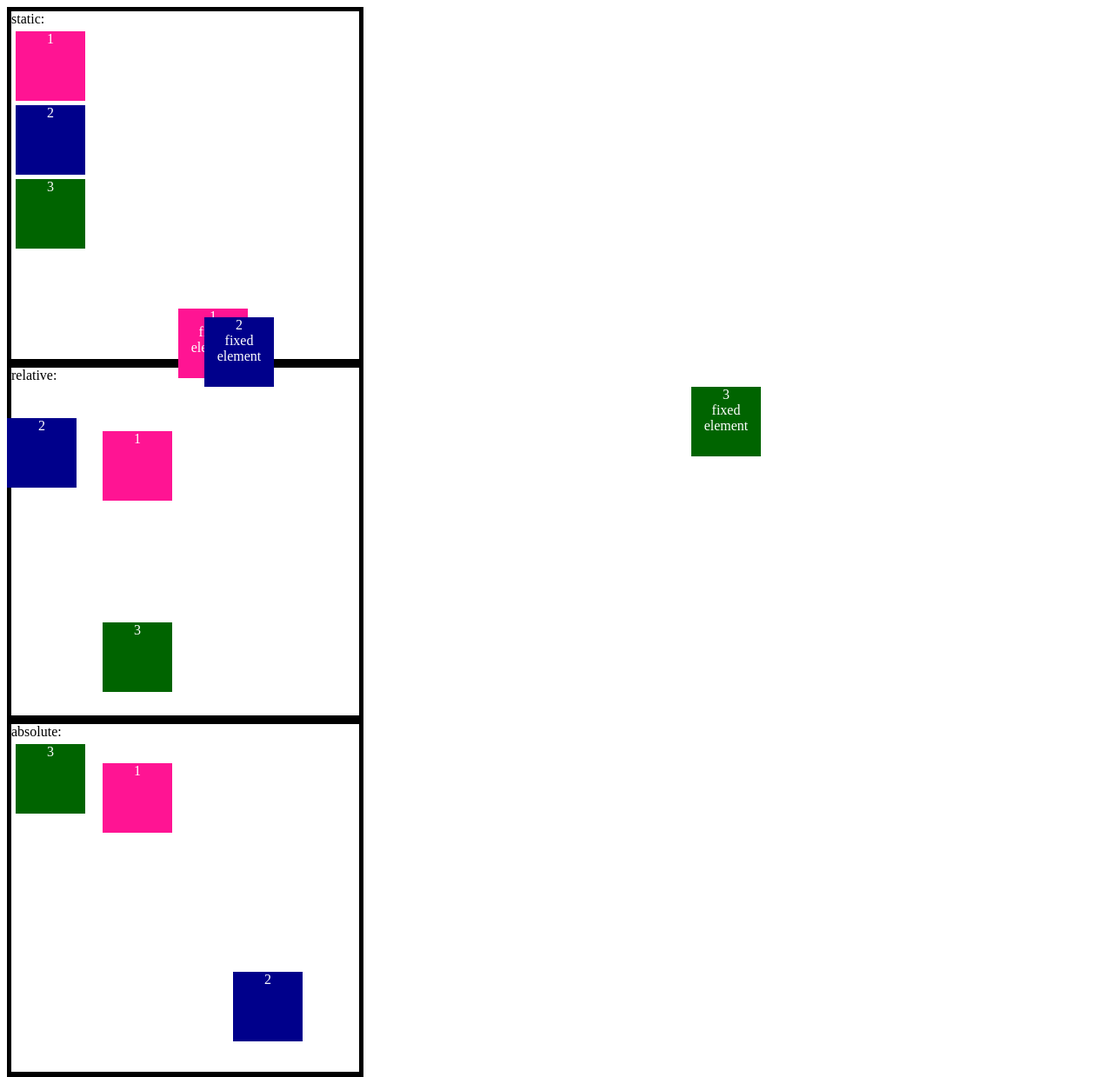
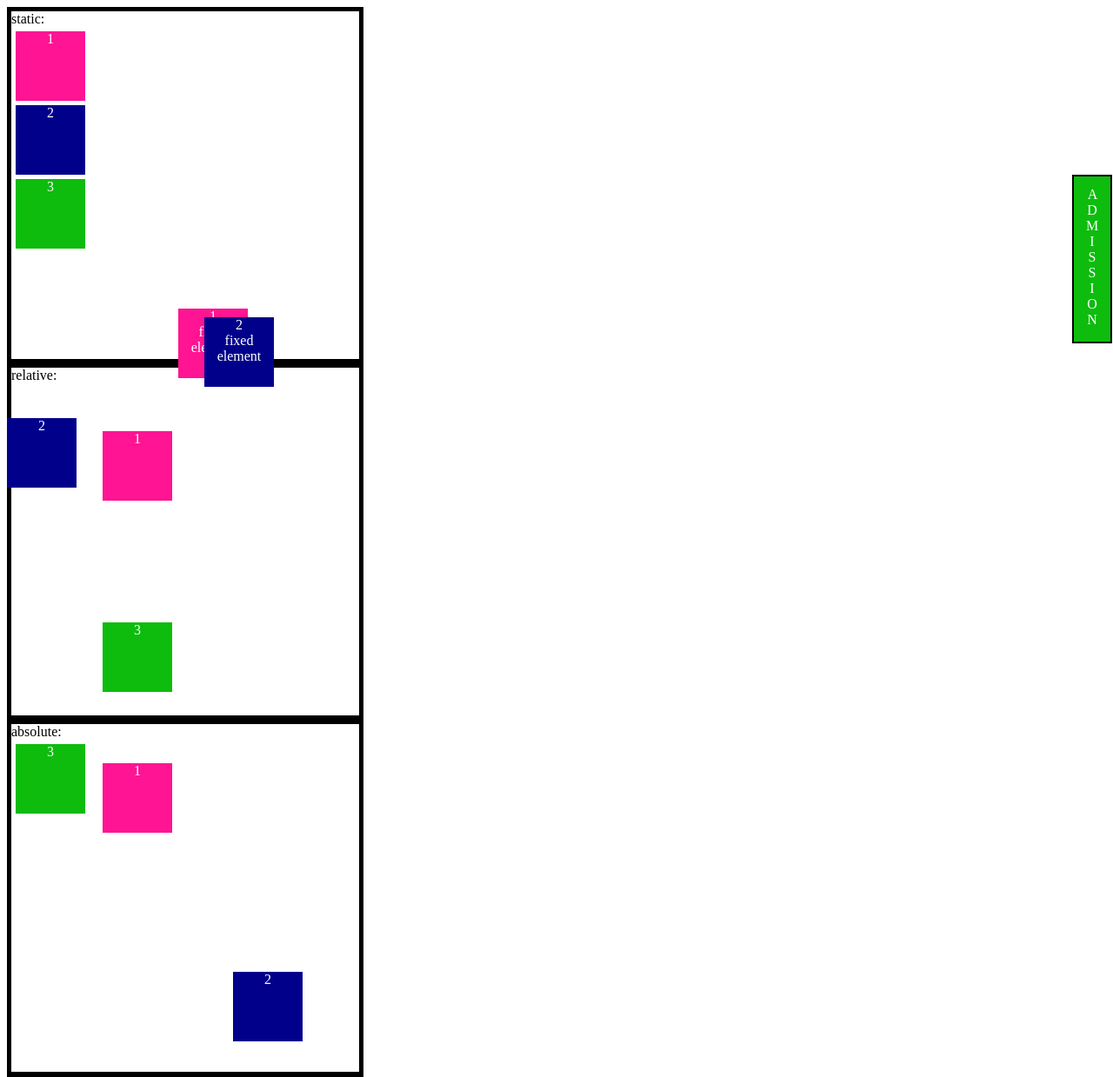
Before and after one commit to Sriram2828/web_designing, a PHP site: page /position.html in a window 1280 px wide. Shown: the top 1239 px of the page at 87% size. Run offline with PHP 8.4, Linux system fonts and the light colour scheme.

Commit message:
design a admission button for my collage website

```diff
--- a/Positioning/position.css
+++ b/Positioning/position.css
@@ -16,9 +16,7 @@
 .box2{
     background-color: darkblue;
 }
-.box3{
-    background-color: darkgreen;
-}
+
 #sticky{
     text-decoration: none;
     height: 50px;
@@ -103,9 +101,24 @@ use the ltrb to position the item */
     top: 360px;
     z-index: 2;
 }
+
+/* style for the admission button */
 .fixed3{
     position: fixed;
-    right: 400px;
-    bottom: 270px;
+    right: 0;
+    top: 200px;
     z-index: 3;/*the greater the value higher the priority*/
 }
+.boxSize{
+    cursor: pointer;
+    width: 18px;
+    height: 166px;
+    color: white;
+    text-align: center;
+    margin: 1px;
+    padding: 12px;
+    border: solid 2px black;
+}
+.box3{
+    background-color: rgb(13, 188, 13);
+}
--- a/Positioning/position.html
+++ b/Positioning/position.html
@@ -31,7 +31,18 @@
         fixed:
         <div class="fixed1 box1 box">1 <br>fixed element</div>
         <div class="fixed2 box2 box">2 <br>fixed element</div>
-        <div class="fixed3 box3 box">3 <br>fixed element</div>
+        <!-- creating a admission button for my collage website -->
+        <a class="fixed3 box3 boxSize">
+            <span>A</span>
+            <span>D</span>
+            <span>M</span>
+            <span>I</span>
+            <span>S</span>
+            <span>S</span>
+            <span>I</span>
+            <span>O</span>
+            <span>N</span>
+        </a>
     </div>
     <br>
     <a href="sticky-pos.html"><input id="sticky" type="submit" value="sticky property"></a>
```
